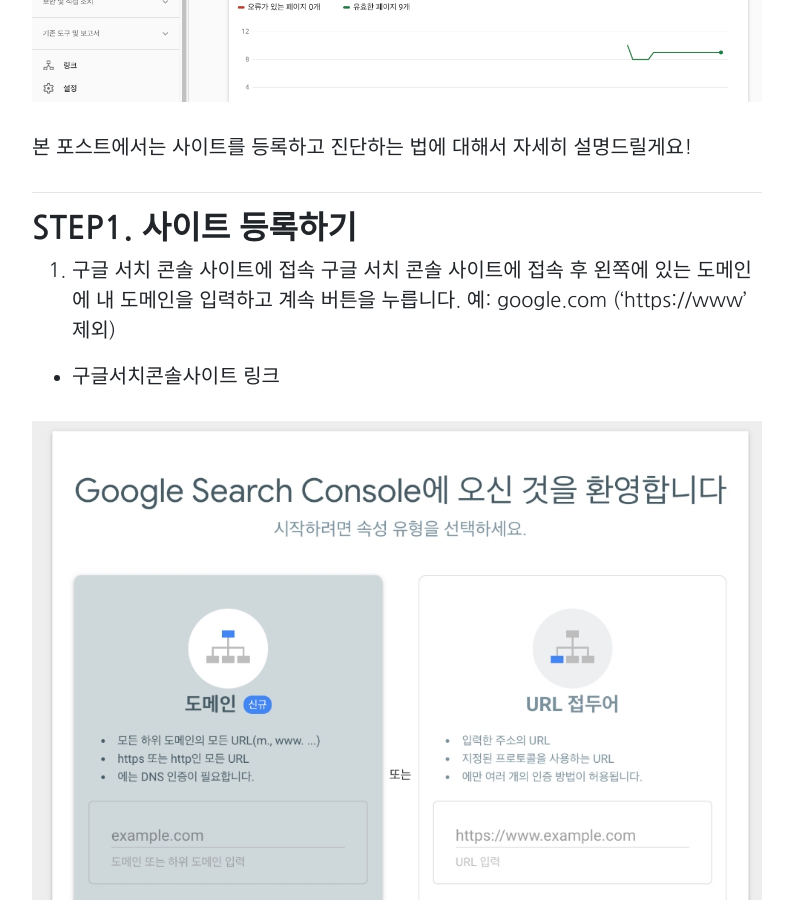
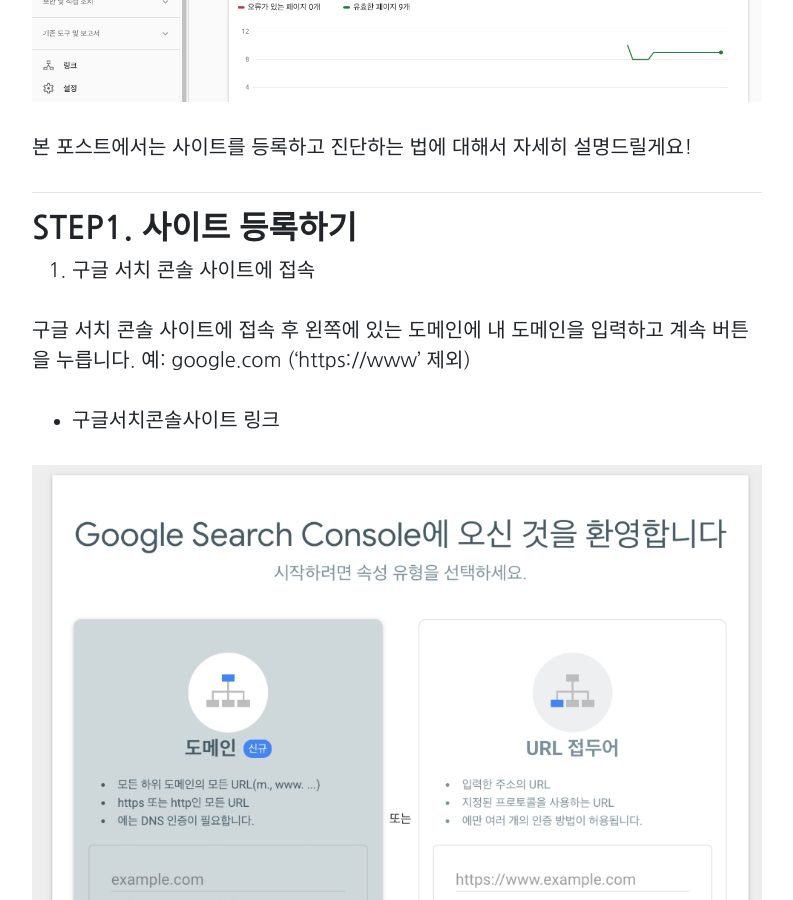
Before and after one commit to bogopa89/magaeiner, a Jekyll site: the page built from _posts/2020-03-08-mkt-googlesearchconsole.md, in a window 1280 px wide and 900 px high, scrolled down 1771 px. Shown: the whole window, without its empty margins (243-1036 px from the left). Built offline with Jekyll 4.4.1, drawn with Linux system fonts in a browser that asks for light colours; comment, search, counter and statistics services are not loaded.

```diff
--- a/_posts/2020-03-08-mkt-googlesearchconsole.md
+++ b/_posts/2020-03-08-mkt-googlesearchconsole.md
@@ -46,8 +46,8 @@ description: '네이버 서치 어드바저에 내 사이트를 등록하는 법
 -----
 
 ## STEP1. 사이트 등록하기
+1. 구글 서치 콘솔 사이트에 접속
 
-1. 구글 서치 콘솔 사이트에 접속
 구글 서치 콘솔 사이트에 접속 후 왼쪽에 있는 도메인에 내 도메인을 입력하고 계속 버튼을 누릅니다. 예: google.com ('https://www' 제외)
 
 * [구글서치콘솔사이트 링크](https://search.google.com/search-console/, "googlesearchconsole link")
```
Also changed, not shown: _posts/2020-02-23-mkt-naversearchadvisor.md (line endings or trailing spaces).
